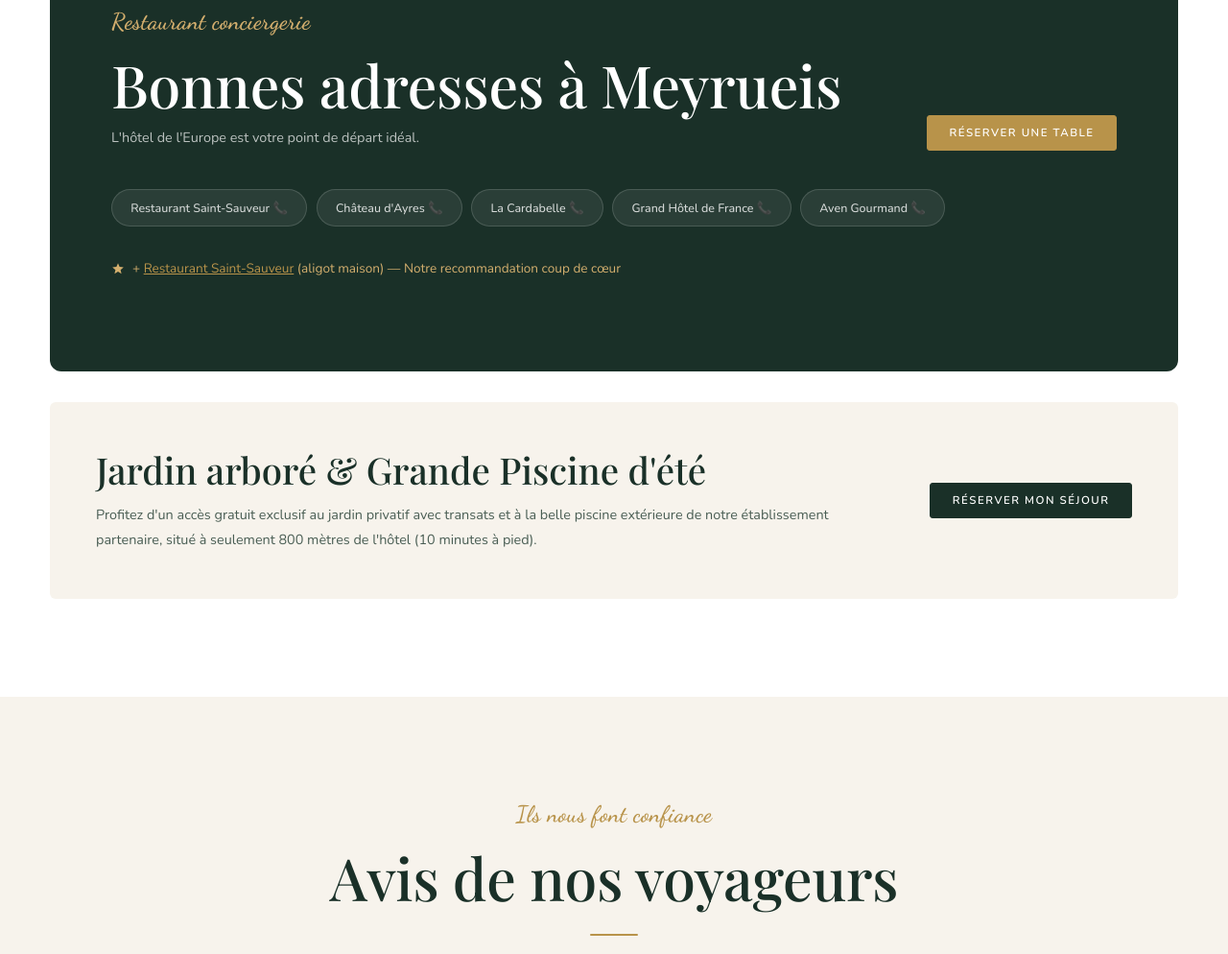
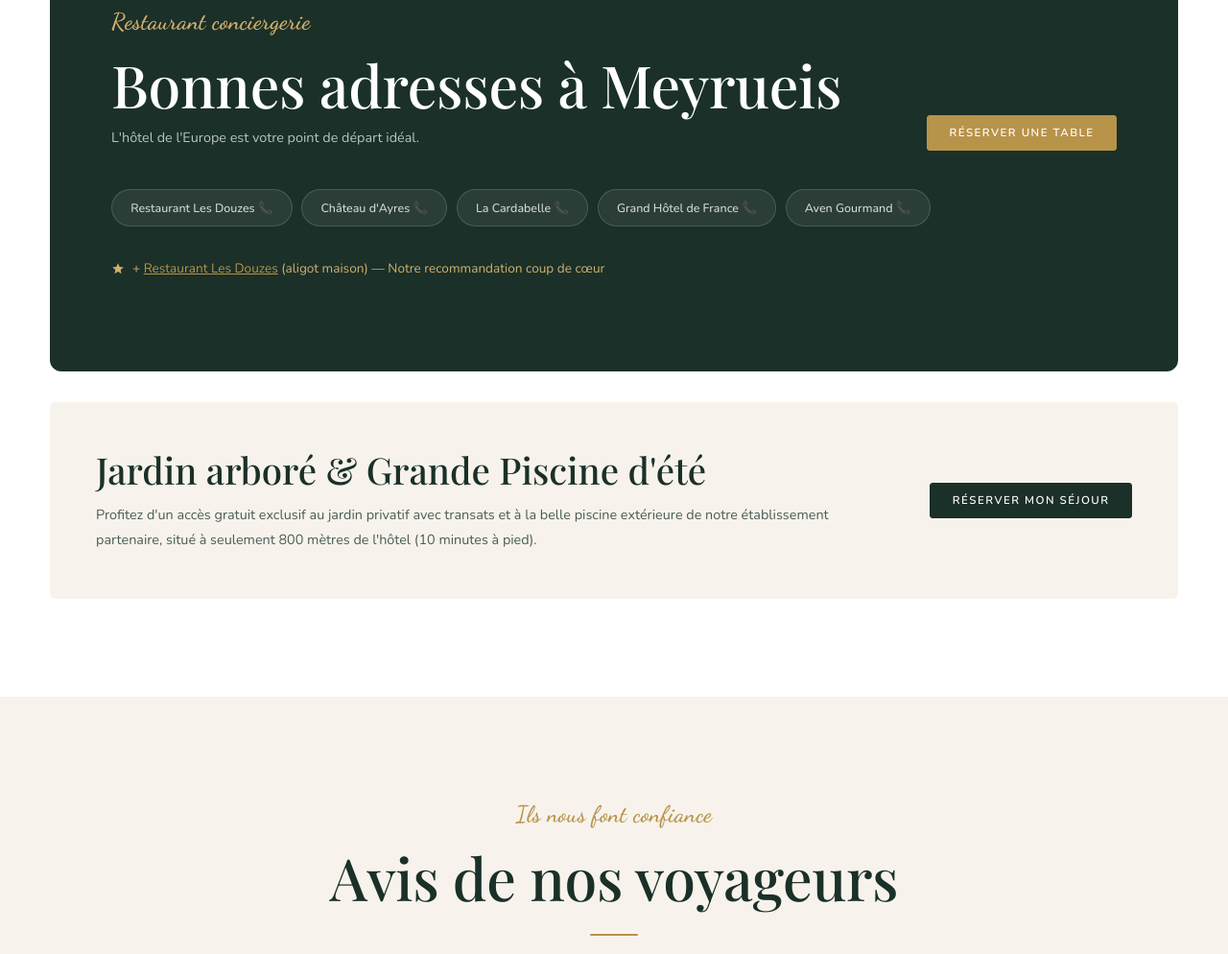
Before and after one commit to rapheafezf/Hotel-de-l-europe-, a website built with Vite: page index.html in a window 1280 px wide. Shown: the part 6456-7450 px from the top of the page at 96% size. Built offline with nearby package versions, Linux system fonts and the light colour scheme; a web font is replaced by a local one.

Commit message:
feat: replace Saint-Sauveur with Les Douzes

```diff
--- a/app.js
+++ b/app.js
@@ -458,7 +458,7 @@ const activiteData = {
       { icon: '<path d="M12 2C8.13 2 5 5.13 5 9c0 5.25 7 13 7 13s7-7.75 7-13c0-3.87-3.13-7-7-7zm0 9.5c-1.38 0-2.5-1.12-2.5-2.5s1.12-2.5 2.5-2.5 2.5 1.12 2.5 2.5-1.12 2.5-2.5 2.5z"/>', label: 'Distance', value: 'Moins de 5 min' },
       { icon: '<path d="M11.99 2C6.47 2 2 6.48 2 12s4.47 10 9.99 10C17.52 22 22 17.52 22 12S17.52 2 11.99 2zM12 20c-4.42 0-8-3.58-8-8s3.58-8 8-8 8 3.58 8 8-3.58 8-8 8zm.5-13H11v6l5.25 3.15.75-1.23-4.5-2.67V7z"/>', label: 'Service', value: 'Midi & soir' },
     ],
-    highlights: ['Restaurant Saint-Sauveur — aligot maison (notre coup de coeur !)', 'Château d\'Ayres — spécialités gibier et truites', 'La Cardabelle — poissons de rivière en bord de Jonte', 'Grand Hôtel de France — terrasse panoramique sur les gorges', 'Aven Gourmand — cadre naturel exceptionnel', 'Restaurant Family — ancienne meunerie reconvertie'],
+    highlights: ['Restaurant Les Douzes — aligot maison (notre coup de coeur !)', 'Château d\'Ayres — spécialités gibier et truites', 'La Cardabelle — poissons de rivière en bord de Jonte', 'Grand Hôtel de France — terrasse panoramique sur les gorges', 'Aven Gourmand — cadre naturel exceptionnel', 'Restaurant Family — ancienne meunerie reconvertie'],
     footer: 'Notre réception peut vous aider à réserver une table selon vos préférences.'
   },
   gorges_jonte: {
--- a/index.html
+++ b/index.html
@@ -577,7 +577,7 @@
           </div>
 
           <div class="resto-pills" id="resto-pills">
-            <a href="tel:+33466456221" class="resto-pill">Restaurant Saint-Sauveur 📞</a>
+            <a href="tel:+33466456012" class="resto-pill">Restaurant Les Douzes 📞</a>
             <a href="tel:+33466456010" class="resto-pill">Château d'Ayres 📞</a>
             <a href="tel:+33466456299" class="resto-pill">La Cardabelle 📞</a>
             <a href="tel:+33466456143" class="resto-pill">Grand Hôtel de France 📞</a>
@@ -1181,7 +1181,7 @@
     </div>
   </div>
 
-  <!-- JS -->  <script src="/translations.js?v=3"></script>
-  <script type="module" src="/app.js?v=3"></script>
+  <!-- JS -->  <script src="/translations.js?v=4"></script>
+  <script type="module" src="/app.js?v=4"></script>
 </body>
 </html>
--- a/public/translations.js
+++ b/public/translations.js
@@ -187,7 +187,7 @@ window.translations = {
       "aigoual_dist": "35 km — Panorama 360°",
       "histoire_title": "L'hôtel autrefois",
       "histoire_dist": "Depuis 1892 — Histoire familiale",
-      "resto_reco": "+ <a href='tel:+33466456221' style='color:var(--gold);text-decoration:underline;' target='_blank'>Restaurant Saint-Sauveur</a> (aligot maison) — Notre recommandation coup de cœur"
+      "resto_reco": "+ <a href='tel:+33466456012' style='color:var(--gold);text-decoration:underline;' target='_blank'>Restaurant Les Douzes</a> (aligot maison) — Notre recommandation coup de cœur"
     },
     "avis_list": {
       "a1_text": "\"Un séjour parfait dans cet hôtel familial. Accueil chaleureux, chambre propre et confortable, idéalement situé pour explorer les Gorges du Tarn.\"",
@@ -325,7 +325,7 @@ window.translations = {
           }
         ],
         "highlights": [
-          "<a href='tel:+33466456221' style='color:var(--gold);text-decoration:underline;' target='_blank'>Restaurant Saint-Sauveur</a> — aligot maison (notre coup de coeur !)",
+          "<a href='tel:+33466456012' style='color:var(--gold);text-decoration:underline;' target='_blank'>Restaurant Les Douzes</a> — aligot maison (notre coup de coeur !)",
           "<a href='tel:+33466456010' style='color:var(--gold);text-decoration:underline;' target='_blank'>Château d'Ayres</a> — spécialités gibier et truites",
           "<a href='tel:+33466456299' style='color:var(--gold);text-decoration:underline;' target='_blank'>La Cardabelle</a> — poissons de rivière en bord de Jonte",
           "<a href='tel:+33466456143' style='color:var(--gold);text-decoration:underline;' target='_blank'>Grand Hôtel de France</a> — terrasse panoramique sur les gorges",
@@ -632,7 +632,7 @@ window.translations = {
       "aigoual_dist": "35 km — 360° Panorama",
       "histoire_title": "The hotel in the past",
       "histoire_dist": "Since 1892 — Family history",
-      "resto_reco": "+ <a href='tel:+33466456221' style='color:var(--gold);text-decoration:underline;' target='_blank'>Restaurant Saint-Sauveur</a> (homemade aligot) — Our favorite recommendation"
+      "resto_reco": "+ <a href='tel:+33466456012' style='color:var(--gold);text-decoration:underline;' target='_blank'>Restaurant Les Douzes</a> (homemade aligot) — Our favorite recommendation"
     },
     "avis_list": {
       "a1_text": "\"A perfect stay in this family hotel. Warm welcome, clean and comfortable room, ideally located for exploring the Tarn Gorges.\"",
@@ -770,7 +770,7 @@ window.translations = {
           }
         ],
         "highlights": [
-          "<a href='tel:+33466456221' style='color:var(--gold);text-decoration:underline;' target='_blank'>Restaurant Saint-Sauveur</a> — homemade aligot (our favorite!)",
+          "<a href='tel:+33466456012' style='color:var(--gold);text-decoration:underline;' target='_blank'>Restaurant Les Douzes</a> — homemade aligot (our favorite!)",
           "<a href='tel:+33466456010' style='color:var(--gold);text-decoration:underline;' target='_blank'>Château d'Ayres</a> — game and trout specialties",
           "<a href='tel:+33466456299' style='color:var(--gold);text-decoration:underline;' target='_blank'>La Cardabelle</a> — river fish by the Jonte",
           "<a href='tel:+33466456143' style='color:var(--gold);text-decoration:underline;' target='_blank'>Grand Hôtel de France</a> — panoramic terrace over the gorges",
@@ -1077,7 +1077,7 @@ window.translations = {
       "aigoual_dist": "35 km — Panorama 360°",
       "histoire_title": "El hotel en el pasado",
       "histoire_dist": "Desde 1892 — Historia familiar",
-      "resto_reco": "+ <a href='tel:+33466456221' style='color:var(--gold);text-decoration:underline;' target='_blank'>Restaurant Saint-Sauveur</a> (aligot casero) — Nuestra recomendación favorita"
+      "resto_reco": "+ <a href='tel:+33466456012' style='color:var(--gold);text-decoration:underline;' target='_blank'>Restaurant Les Douzes</a> (aligot casero) — Nuestra recomendación favorita"
     },
     "avis_list": {
       "a1_text": "\"Una estancia perfecta en este hotel familiar. Cálida bienvenida, habitación limpia y cómoda, idealmente situado para explorar las Gargantas del Tarn.\"",
@@ -1215,7 +1215,7 @@ window.translations = {
           }
         ],
         "highlights": [
-          "<a href='tel:+33466456221' style='color:var(--gold);text-decoration:underline;' target='_blank'>Restaurant Saint-Sauveur</a> — aligot casero (¡nuestro favorito!)",
+          "<a href='tel:+33466456012' style='color:var(--gold);text-decoration:underline;' target='_blank'>Restaurant Les Douzes</a> — aligot casero (¡nuestro favorito!)",
           "<a href='tel:+33466456010' style='color:var(--gold);text-decoration:underline;' target='_blank'>Château d'Ayres</a> — especialidades de caza y trucha",
           "<a href='tel:+33466456299' style='color:var(--gold);text-decoration:underline;' target='_blank'>La Cardabelle</a> — pescado de río",
           "<a href='tel:+33466456143' style='color:var(--gold);text-decoration:underline;' target='_blank'>Grand Hôtel de France</a> — terraza panorámica",
@@ -1522,7 +1522,7 @@ window.translations = {
       "aigoual_dist": "35 km — 360° Panorama",
       "histoire_title": "Das Hotel in der Vergangenheit",
       "histoire_dist": "Seit 1892 — Familiengeschichte",
-      "resto_reco": "+ <a href='tel:+33466456221' style='color:var(--gold);text-decoration:underline;' target='_blank'>Restaurant Saint-Sauveur</a> (hausgemachtes Aligot) — Unsere Lieblingsempfehlung"
+      "resto_reco": "+ <a href='tel:+33466456012' style='color:var(--gold);text-decoration:underline;' target='_blank'>Restaurant Les Douzes</a> (hausgemachtes Aligot) — Unsere Lieblingsempfehlung"
     },
     "avis_list": {
       "a1_text": "\"Ein perfekter Aufenthalt in diesem Familienhotel. Herzlicher Empfang, sauberes und komfortables Zimmer, ideal gelegen, um die Tarnschlucht zu erkunden.\"",
@@ -1660,7 +1660,7 @@ window.translations = {
           }
         ],
         "highlights": [
-          "<a href='tel:+33466456221' style='color:var(--gold);text-decoration:underline;' target='_blank'>Restaurant Saint-Sauveur</a> — hausgemachtes Aligot",
+          "<a href='tel:+33466456012' style='color:var(--gold);text-decoration:underline;' target='_blank'>Restaurant Les Douzes</a> — hausgemachtes Aligot",
           "<a href='tel:+33466456010' style='color:var(--gold);text-decoration:underline;' target='_blank'>Château d'Ayres</a> — Wild und Forelle",
           "<a href='tel:+33466456299' style='color:var(--gold);text-decoration:underline;' target='_blank'>La Cardabelle</a> — Flussfisch",
           "<a href='tel:+33466456143' style='color:var(--gold);text-decoration:underline;' target='_blank'>Grand Hôtel de France</a> — Panoramaterrasse",
```
